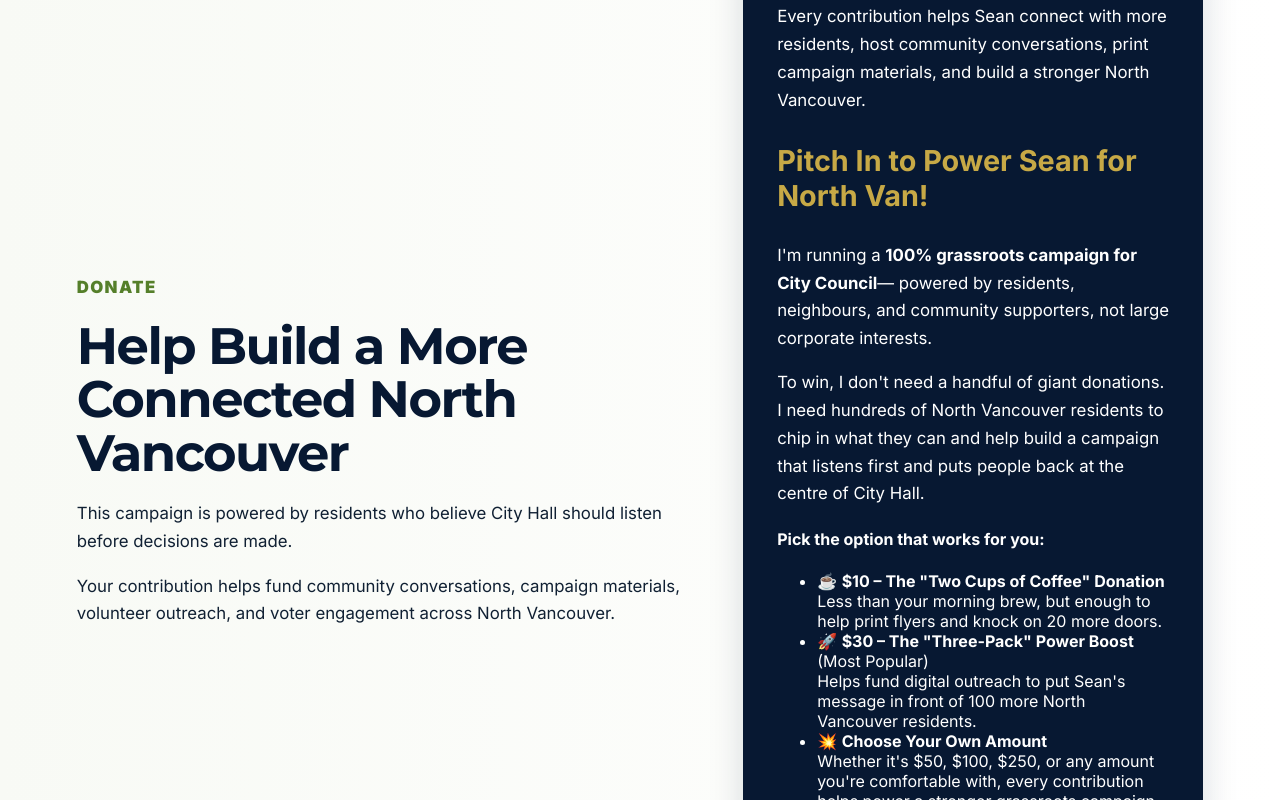
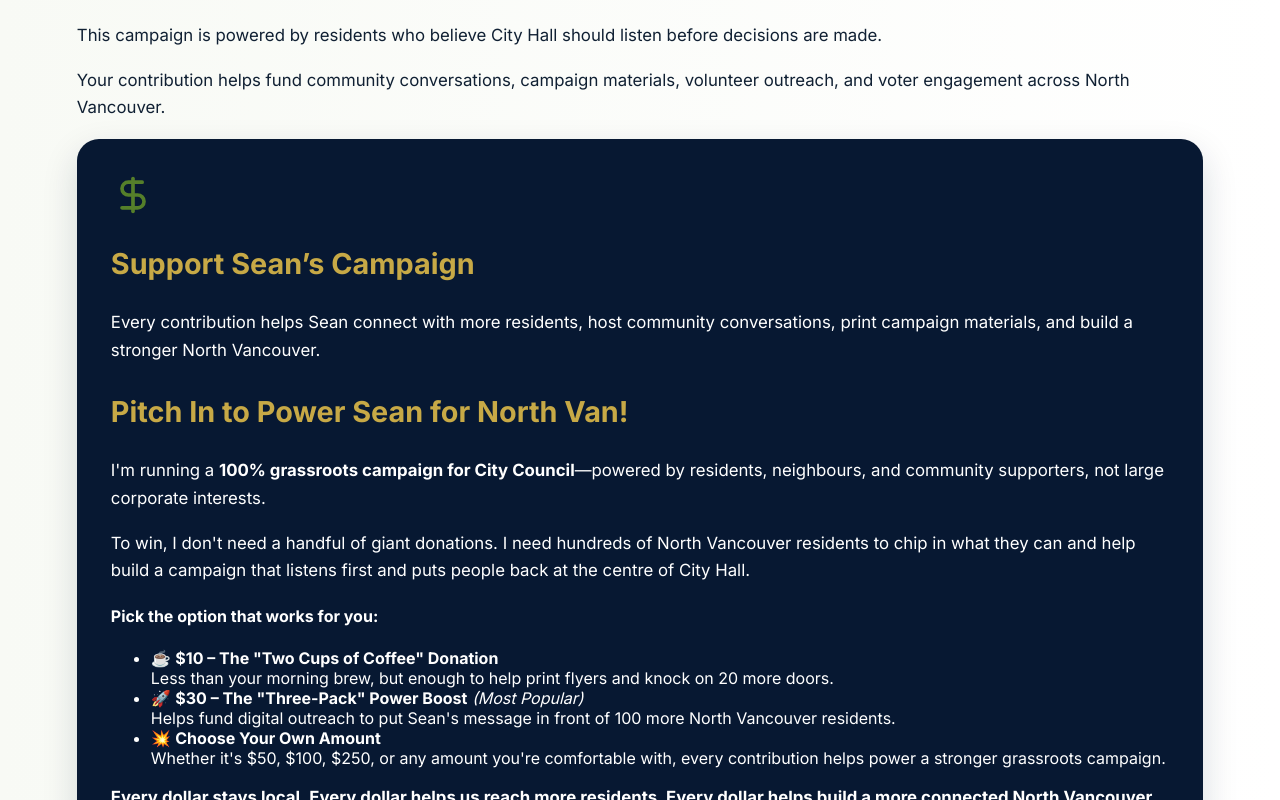
Before and after one commit to irnewlands/seanfornorthvan-site, a React (Vite) app: page / in a window 1280 px wide. Shown: the part 5980-6780 px from the top of the page. Built offline with nearby package versions, Linux system fonts and the light colour scheme.

Commit message:
Update main.jsx

```diff
--- a/src/main.jsx
+++ b/src/main.jsx
@@ -298,8 +298,8 @@ function Volunteer() {
 
 function Donate() {
   return (
-    <section id="donate" className="section donate split">
-      <div>
+    <section id="donate" className="section donate donateFull">
+      <div className="donateIntro">
         <p className="eyebrow">Donate</p>
         <h2>Help Build a More Connected North Vancouver</h2>
         <p>
@@ -311,26 +311,26 @@ function Donate() {
         </p>
       </div>
 
-      <div className="donateBox">
+      <div className="donateBox donateBoxWide">
         <DollarSign />
         <h3>Support Sean’s Campaign</h3>
         <p>
           Every contribution helps Sean connect with more residents, host community conversations, print campaign
           materials, and build a stronger North Vancouver.
         </p>
+
         <div className="grassrootsPitch">
           <h3>Pitch In to Power Sean for North Van!</h3>
 
           <p>
-    I'm running a <strong>100% grassroots campaign for City Council</strong>—
-    powered by residents, neighbours, and community supporters, not large
-    corporate interests.
+            I'm running a <strong>100% grassroots campaign for City Council</strong>—powered by residents,
+            neighbours, and community supporters, not large corporate interests.
           </p>
 
           <p>
-    To win, I don't need a handful of giant donations. I need hundreds of
-    North Vancouver residents to chip in what they can and help build a
-    campaign that listens first and puts people back at the centre of City Hall.
+            To win, I don't need a handful of giant donations. I need hundreds of North Vancouver residents
+            to chip in what they can and help build a campaign that listens first and puts people back at the
+            centre of City Hall.
           </p>
 
           <h4>Pick the option that works for you:</h4>
@@ -338,30 +338,29 @@ function Donate() {
           <ul>
             <li>
               ☕ <strong>$10 – The "Two Cups of Coffee" Donation</strong><br />
-      Less than your morning brew, but enough to help print flyers and knock on
-      20 more doors.
+              Less than your morning brew, but enough to help print flyers and knock on 20 more doors.
             </li>
 
             <li>
-      🚀 <strong>$30 – The "Three-Pack" Power Boost</strong> (Most Popular)<br />
-      Helps fund digital outreach to put Sean's message in front of 100 more
-      North Vancouver residents.
+              🚀 <strong>$30 – The "Three-Pack" Power Boost</strong> <em>(Most Popular)</em><br />
+              Helps fund digital outreach to put Sean's message in front of 100 more North Vancouver residents.
             </li>
 
             <li>
               💥 <strong>Choose Your Own Amount</strong><br />
-      Whether it's $50, $100, $250, or any amount you're comfortable with,
-      every contribution helps power a stronger grassroots campaign.
+              Whether it's $50, $100, $250, or any amount you're comfortable with, every contribution helps
+              power a stronger grassroots campaign.
             </li>
           </ul>
 
           <p>
             <strong>
-      Every dollar stays local. Every dollar helps us reach more residents.
-      Every dollar helps build a more connected North Vancouver.
+              Every dollar stays local. Every dollar helps us reach more residents. Every dollar helps build a
+              more connected North Vancouver.
             </strong>
           </p>
         </div>
+
         <a
           className="btn primary"
           href="https://donorbox.org/seanfornorthvan?amount=30"
```
Lines whose indentation alone changed are shown as unchanged.
